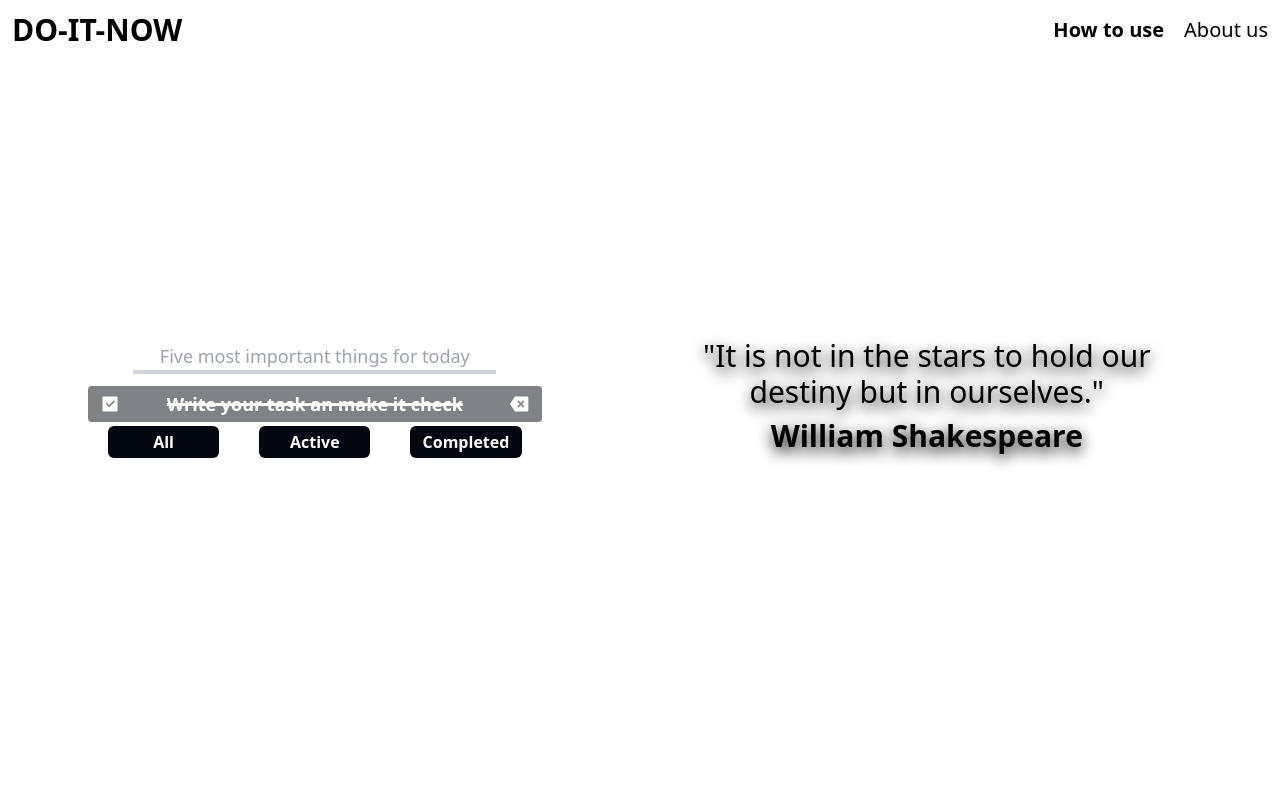
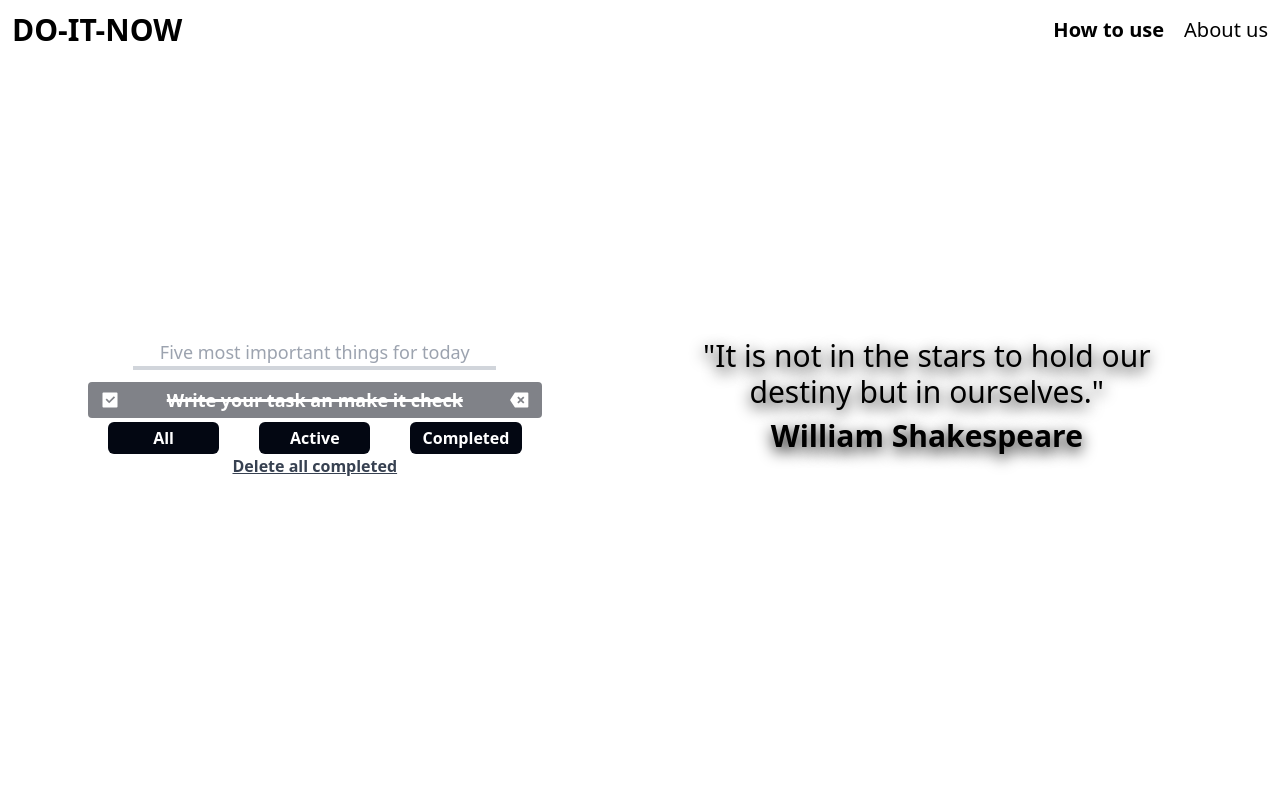
Before and after one commit to fantasyfuerte/DO-IT-PROJECT, a React (Vite) app: page / in a window 1280 px wide. Both pictures are taken after a click on the item "Write your task an make it check". Shown: the top 800 px of the page. Built offline with nearby package versions, Linux system fonts and the light colour scheme.

Commit message:
Adding delete all completed feature

```diff
--- a/src/ToDoApp/ToDoApp.tsx
+++ b/src/ToDoApp/ToDoApp.tsx
@@ -38,9 +38,10 @@ const ToDoApp: React.FC = () => {
   }, [toDoState]);
 
   return (
+    <>
       <motion.section
         layout
-      className="md:ml-20 p-2 rounded-md h-fit w-full md:basis-2/5"
+        className="md:ml-20 mt-4  p-2 rounded-md h-fit w-full md:basis-2/5"
       >
         {toDoState.length < 5 && (
           <NewTaskForm filter={filter} dispatch={dispatch} />
@@ -72,7 +73,31 @@ const ToDoApp: React.FC = () => {
           ))}
         </Reorder.Group>
         <FilterButtons setFilter={setFilter} toDoState={toDoState} />
+        {toDoState.filter((todo) => todo.completed).length > 0 && (
+          <div className="flex justify-center">
+            <motion.button
+              initial={{ scale: 0 }}
+              animate={{ scale: 1 }}
+              transition={{ delay: 0.5 }}
+              onClick={() => {
+                setFilter(filters.ALL);
+                dispatch({
+                  type: DispatchType.CLEAR,
+                  payload: { id: "m-o-c-k" },
+                });
+                dispatch({
+                  type: DispatchType.SET,
+                  payload: { id: "m-o-c-k" },
+                });
+              }}
+              className="underline text-gray-700 font-semibold hover:text-gray-800 active:text-gray-800 cursor-pointer"
+            >
+              Delete all completed
+            </motion.button>
+          </div>
+        )}
       </motion.section>
+    </>
   );
 };
 
--- a/src/ToDoApp/components/FilterButtons.tsx
+++ b/src/ToDoApp/components/FilterButtons.tsx
@@ -8,6 +8,7 @@ interface Props {
 
 export default function FilterButtons({ setFilter, toDoState }: Props) {
   return (
+    <>
       <motion.div className="flex justify-around">
         <motion.button
           initial={{ opacity: 0 }}
@@ -45,5 +46,6 @@ export default function FilterButtons({ setFilter, toDoState }: Props) {
           </motion.button>
         )}
       </motion.div>
+    </>
   );
 }
--- a/src/services.ts
+++ b/src/services.ts
@@ -33,6 +33,8 @@ export function reduce(todos: ToDo[], action: ActionDispatch): ToDo[] {
           return { ...todo, completed: !todo.completed };
         return todo;
       });
+    case DispatchType.CLEAR:
+      return todos.filter((todo) => todo.completed != true);
     case DispatchType.SET:
       if (action.payload.todos) return action.payload.todos;
   }
--- a/src/types.d.ts
+++ b/src/types.d.ts
@@ -22,6 +22,7 @@ export enum DispatchType {
   DELETE = "delete",
   COMPLETE = "complete",
   SET = "set",
+  CLEAR = "clear"
 }
 
 export interface ActionDispatch {
```
Lines whose indentation alone changed are shown as unchanged.
